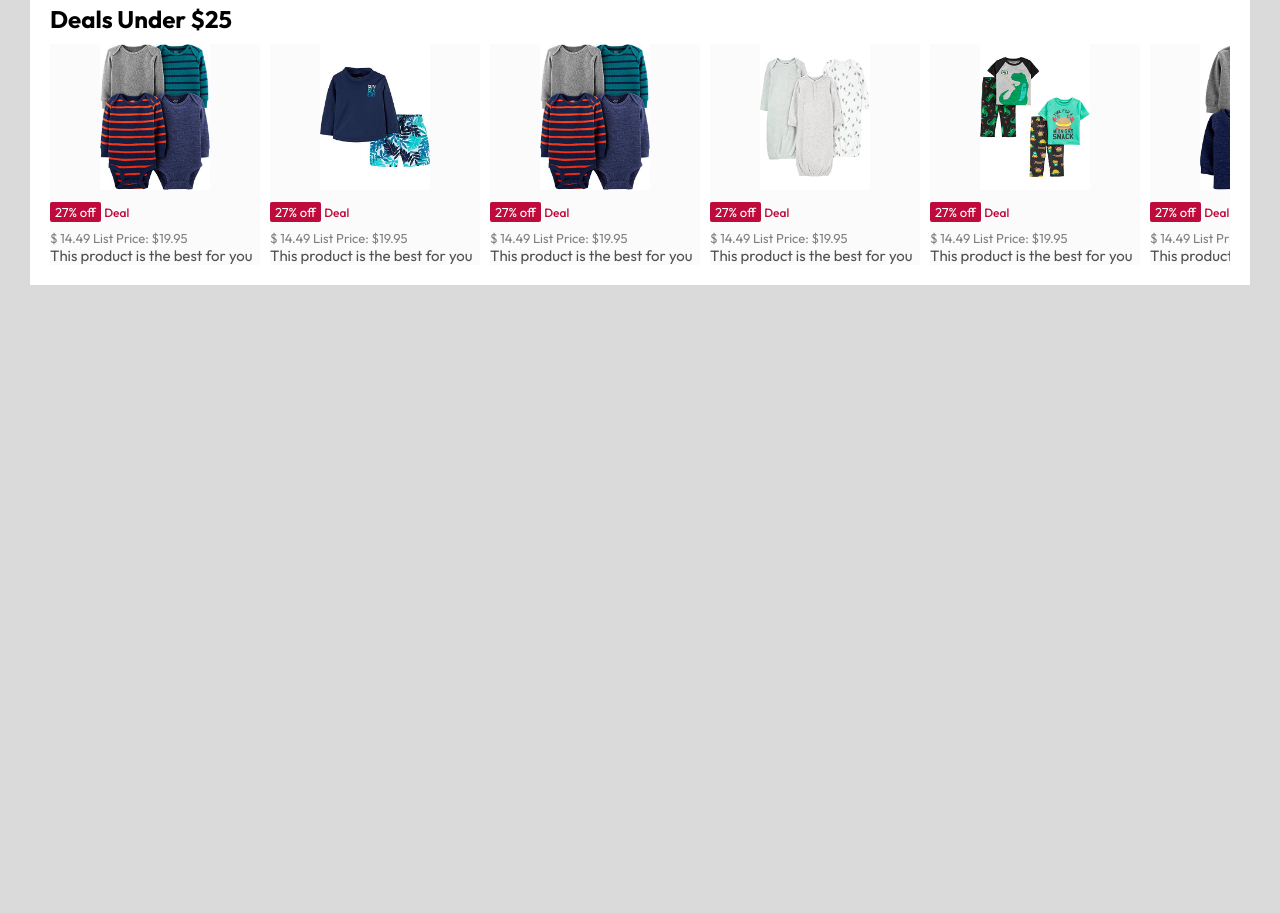
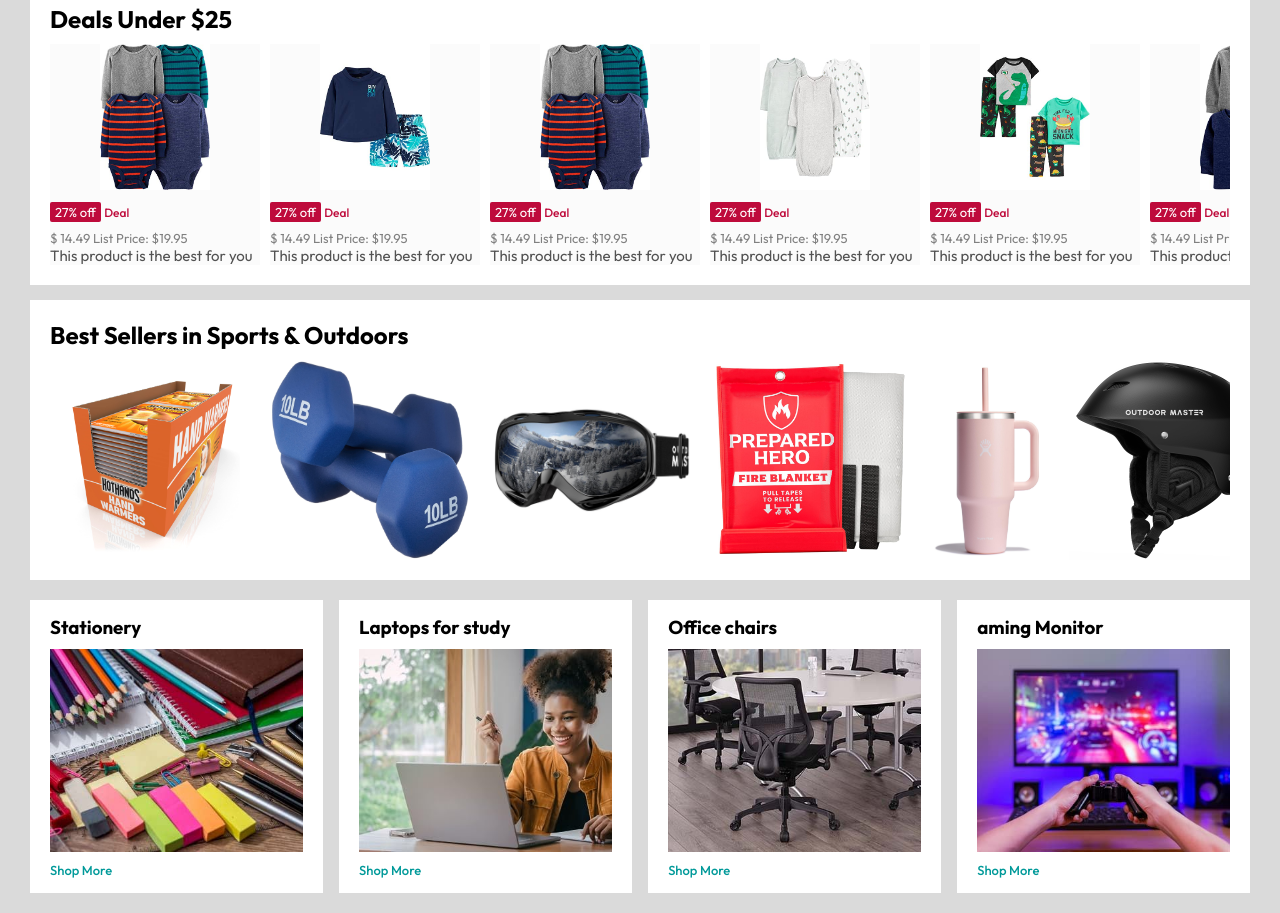
Before and after one commit to bankphan/amazon-clone-website, a plain HTML site: page index.html in a window 1280 px wide. Shown: the part 1613-2526 px from the top of the page. Before the commit the page ends 1913 px from the top, so only its background shows below. Drawn offline with Linux system fonts and the light colour scheme.

Commit message:
feat: Reuse the 'Product slider' and 'Box row' section for homepage

```diff
--- a/index.html
+++ b/index.html
@@ -138,7 +138,7 @@
         </div>
     </div>
 
-        <div class="box-row">
+    <div class="box-row">
         <div class="box-col">
             <h3>Stationery</h3>
             <img src="./assets/images/box3-1.jpg" alt=""/>
@@ -287,6 +287,46 @@
         </div>
     </div>
 
+        <div class="products-slider">
+        <h2>Best Sellers in Sports & Outdoors</h2>
+        <div class="products">
+            <img src="./assets/images/product1-1.jpg" alt=""/>
+            <img src="./assets/images/product1-2.jpg" alt=""/>
+            <img src="./assets/images/product1-3.jpg" alt=""/>
+            <img src="./assets/images/product1-4.jpg" alt=""/>
+            <img src="./assets/images/product1-5.jpg" alt=""/>
+            <img src="./assets/images/product1-6.jpg" alt=""/>
+            <img src="./assets/images/product1-7.jpg" alt=""/>
+            <img src="./assets/images/product1-8.jpg" alt=""/>
+            <img src="./assets/images/product1-9.jpg" alt=""/>
+            <img src="./assets/images/product1-10.jpg" alt=""/>
+        </div>
+    </div>
+
+    <div class="box-row">
+        <div class="box-col">
+            <h3>Stationery</h3>
+            <img src="./assets/images/box3-1.jpg" alt=""/>
+            <a href="/">Shop More</a>
+        </div>
+        <div class="box-col">
+            <h3>Laptops for study</h3>
+            <img src="./assets/images/box3-2.jpg" alt=""/>
+            <a href="/">Shop More</a>
+        </div>
+        <div class="box-col">
+            <h3>Office chairs</h3>
+            <img src="./assets/images/box3-3.jpg" alt=""/>
+            <a href="/">Shop More</a>
+        </div>
+        <div class="box-col">
+            <h3>aming Monitor</h3>
+            <img src="./assets/images/box3-4.jpg" alt=""/>
+            <a href="/">Shop More</a>
+        </div>
+    </div>
+
+
     <script src="./js/script.js"></script>
 </body>
 </html>
```
